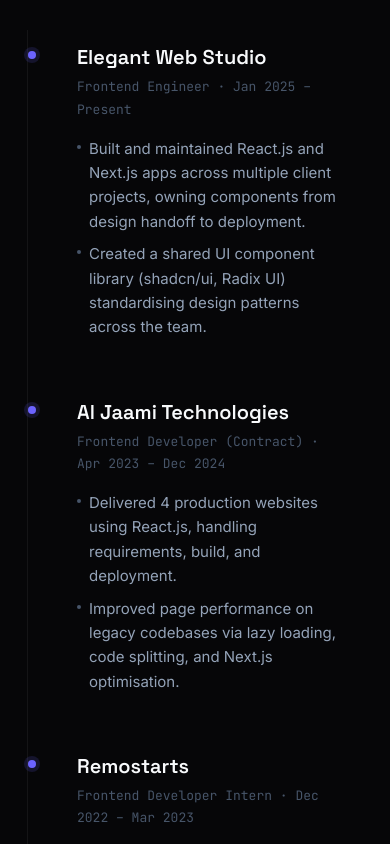
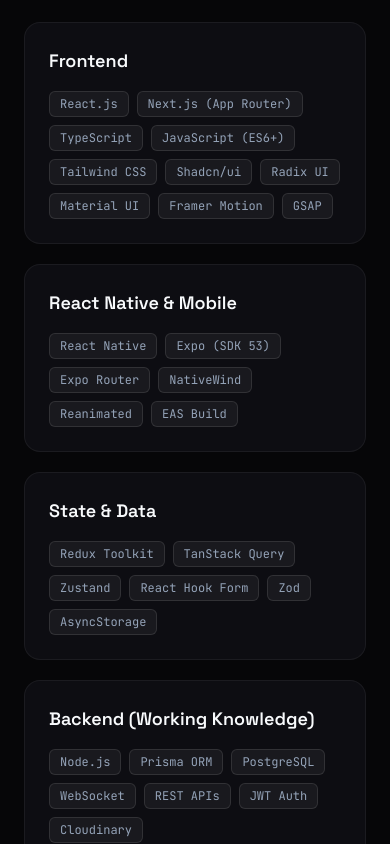
Before and after one commit to xnafi/Portfolio-in-next.js, a Next.js app: page / in a window 390 px wide. Shown: the part 3960-4804 px from the top of the page. Built offline with nearby package versions, Linux system fonts and the light colour scheme.

Commit message:
feat: add skills section and update CV link in hero component
Co-authored-by: Forhad Khan <87197002+xnafi@users.noreply.github.com>

```diff
--- a/src/app/page.js
+++ b/src/app/page.js
@@ -1,6 +1,7 @@
 import Navbar from "@/components/navbar";
 import Hero from "@/components/hero";
 import Work from "@/components/work";
+import Skills from "@/components/skills";
 import Experience from "@/components/experience";
 import About from "@/components/about";
 import Contact from "@/components/contact";
@@ -13,6 +14,7 @@
       <main>
         <Hero />
         <Work />
+        <Skills />
         <Experience />
         <About />
         <Contact />
--- a/src/components/hero.jsx
+++ b/src/components/hero.jsx
@@ -93,6 +93,9 @@
           </a>
           <a
             href="/forhad-khan-cv.pdf"
+            target="_blank"
+            rel="noopener noreferrer"
+            download
             className="rounded-lg border border-default px-7 py-3 text-[15px] text-text-secondary transition-all duration-200 hover:border-hover hover:text-text-primary"
           >
             Download CV
--- a/src/components/navbar.jsx
+++ b/src/components/navbar.jsx
@@ -6,6 +6,7 @@
 
 const links = [
   { label: "Work", href: "#work" },
+  { label: "Skills", href: "#skills" },
   { label: "Experience", href: "#experience" },
   { label: "About", href: "#about" },
   { label: "Contact", href: "#contact" },
@@ -16,7 +17,7 @@
   const [open, setOpen] = useState(false);
 
   useEffect(() => {
-    const ids = ["work", "experience", "about", "contact"];
+    const ids = ["work", "skills", "experience", "about", "contact"];
     const observer = new IntersectionObserver(
       (entries) => {
         entries.forEach((entry) => {
--- /dev/null
+++ b/src/components/skills.jsx
@@ -0,0 +1,110 @@
+"use client";
+
+import { motion } from "framer-motion";
+import { Reveal } from "./motion-primitives";
+
+const EASE = [0.25, 0.46, 0.45, 0.94];
+
+const groups = [
+  {
+    title: "Frontend",
+    items: [
+      "React.js",
+      "Next.js (App Router)",
+      "TypeScript",
+      "JavaScript (ES6+)",
+      "Tailwind CSS",
+      "Shadcn/ui",
+      "Radix UI",
+      "Material UI",
+      "Framer Motion",
+      "GSAP",
+    ],
+  },
+  {
+    title: "React Native & Mobile",
+    items: [
+      "React Native",
+      "Expo (SDK 53)",
+      "Expo Router",
+      "NativeWind",
+      "Reanimated",
+      "EAS Build",
+    ],
+  },
+  {
+    title: "State & Data",
+    items: [
+      "Redux Toolkit",
+      "TanStack Query",
+      "Zustand",
+      "React Hook Form",
+      "Zod",
+      "AsyncStorage",
+    ],
+  },
+  {
+    title: "Backend (Working Knowledge)",
+    items: [
+      "Node.js",
+      "Prisma ORM",
+      "PostgreSQL",
+      "WebSocket",
+      "REST APIs",
+      "JWT Auth",
+      "Cloudinary",
+    ],
+  },
+  {
+    title: "Tools",
+    items: ["Git", "GitHub", "Vercel", "Chrome DevTools", "Figma", "Agile / Scrum"],
+  },
+];
+
+function Tag({ children }) {
+  return (
+    <span className="rounded-md border border-[rgba(255,255,255,0.1)] bg-[rgba(255,255,255,0.05)] px-2.5 py-1 font-mono text-xs text-text-secondary">
+      {children}
+    </span>
+  );
+}
+
+export default function Skills() {
+  return (
+    <section
+      id="skills"
+      className="mx-auto max-w-content px-6 py-20 md:px-12 md:py-[140px]"
+    >
+      <Reveal>
+        <p className="font-mono text-xs uppercase tracking-[0.1em] text-accent-secondary">
+          Core Competencies
+        </p>
+        <h2 className="mt-4 font-display text-3xl font-semibold text-text-primary md:text-4xl">
+          The stack I build with
+        </h2>
+      </Reveal>
+
+      <div className="mt-12 grid gap-5 md:grid-cols-2">
+        {groups.map((group, i) => (
+          <motion.div
+            key={group.title}
+            initial={{ opacity: 0, y: 24 }}
+            whileInView={{ opacity: 1, y: 0 }}
+            viewport={{ once: true, margin: "-60px" }}
+            transition={{ duration: 0.5, ease: EASE, delay: (i % 2) * 0.08 }}
+            className="rounded-2xl border border-subtle bg-surface p-6 transition-colors duration-300 hover:border-hover hover:bg-elevated md:p-8"
+          >
+            <h3 className="font-display text-lg font-semibold text-text-primary">
+              {group.title}
+            </h3>
+            <div className="mt-4 flex flex-wrap gap-2">
+              {group.items.map((item) => (
+                <Tag key={item}>{item}</Tag>
+              ))}
+            </div>
+          </motion.div>
+        ))}
+      </div>
+    </section>
+  );
+}
```
Also changed, not shown: 1 other file (tests, documents, lock files or other folders).
